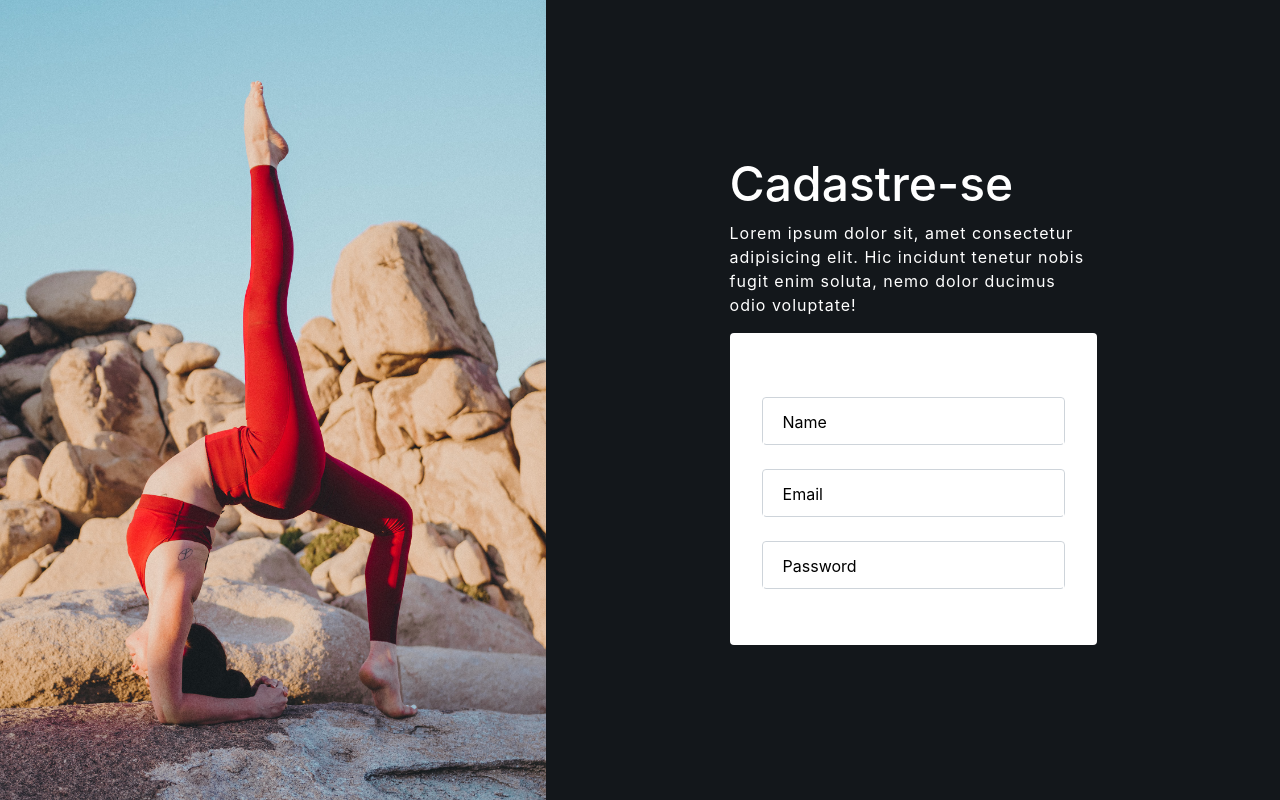
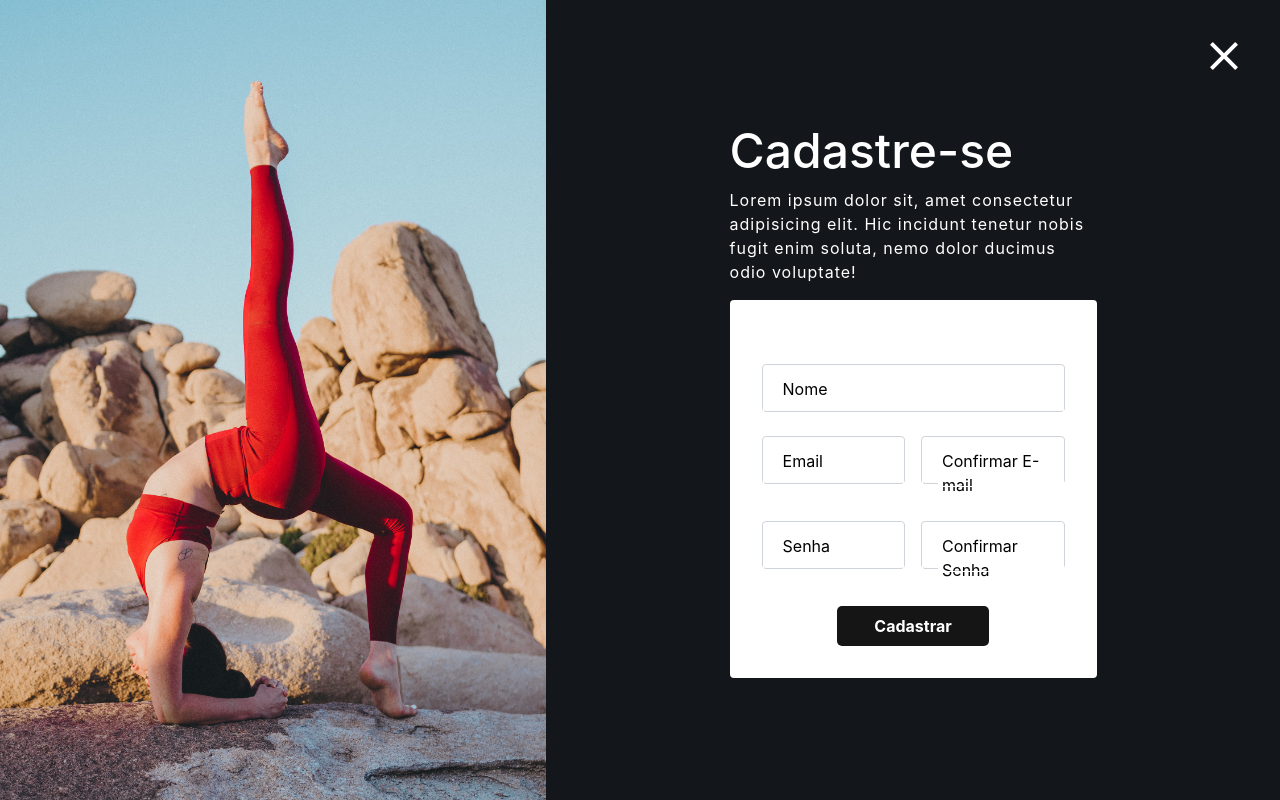
Before and after one commit to diogenesOliver/api-PI, a Vue app in the folder web/: page /#/register in a window 1280 px wide. Built offline with nearby package versions, Linux system fonts and the light colour scheme.

Commit message:
feat: new inputs and X icon

```diff
--- a/web/public/index.html
+++ b/web/public/index.html
@@ -25,6 +25,10 @@
       integrity="sha384-ChfqqxuZUCnJSK3+MXmPNIyE6ZbWh2IMqE241rYiqJxyMiZ6OW/JmZQ5stwEULTy"
       crossorigin="anonymous"
     ></script>
+    <link
+      rel="stylesheet"
+      href="https://fonts.googleapis.com/css2?family=Material+Symbols+Outlined:opsz,wght,FILL,GRAD@20..48,100..700,0..1,-50..200"
+    />
     <title>Projeto Integrador SENAC TECH</title>
   </head>
   <body>
--- a/web/src/views/Register.vue
+++ b/web/src/views/Register.vue
@@ -1,5 +1,8 @@
 <template>
   <section>
+    <router-link to="/">
+        <img class="close-icon" src="@/assets/icons/close_white_48dp.svg" alt="">
+    </router-link>
     <div class="img-box">
         <img src="@/assets/imgs/woman-background.jpg" alt="">
     </div>
@@ -12,49 +15,32 @@
         <form name="contact" class="contact-inform form">
 			<div class="form-control">
 				<input type="text" name="name" class="form-input" placeholder="none" required>
-				<label for="name" class="form-label">Name</label>
+				<label for="name" class="form-label">Nome</label>
 			</div>
-			<div class="form-control">
-				<input type="email" name="email" class="form-input" placeholder="none" required>
-				<label for="email" class="form-label">Email</label>
-			</div>
-			<div class="form-control">
-				<input type="password" name="password" class="form-input" placeholder="none" required>
-				<label for="password" class="form-label">Password</label>
-			</div>
-		</form>
-
-        <!-- <form action="#">
-            <div class="input-box field">
-                <input type="text" id="name" placeholder="Digite seu nome completo">
-                <label for="name">Nome Completo</label>
-            </div>
-
             <div class="input-columns">
-                <div class="input-box email-area field">
-                    <label for="email">Email</label>
-                    <input type="text" id="email" placeholder="Digite seu e-mail">
-                </div>
-                <div class="input-box email-area field">
-                    <label for="confirmEmail">Confirmar Email</label>
-                    <input type="text" id="confirmEmail" placeholder="Confirme seu e-mail">
+                <div class="form-control">
+                    <input type="email" name="email" class="form-input" placeholder="none" required>
+                    <label for="email" class="form-label">Email</label>
+			    </div>
+                <div class="form-control">
+                    <input type="email" name="email" class="form-input" placeholder="none" required>
+                    <label for="email" class="form-label">Confirmar E-mail</label>
                 </div>
             </div>
-
             <div class="input-columns">
-                <div class="input-box email-area">
-                    <label for="password">Senha</label>
-                    <input type="password" id="password" placeholder="*********">
-                </div>
-                <div class="input-box email-area">
-                    <label for="confirmEmail">Confirmar Senha</label>
-                    <input type="password" id="confirmPassword" placeholder="*********">
-                </div>
+                <div class="form-control">
+                    <input type="password" name="password" class="form-input" placeholder="none" required>
+                    <label for="password" class="form-label">Senha</label>
+			    </div>
+                <div class="form-control">
+                    <input type="password" name="password" class="form-input" placeholder="none" required>
+                    <label for="password" class="form-label">Confirmar Senha</label>
+			    </div>
             </div>
-        </form>
-
-        -->
-
+            <div class="submit-button">
+                <input type="submit" value="Cadastrar">
+            </div>
+		</form>
     </div>
   </section>
 </template>
@@ -65,11 +51,18 @@ export default {
 }
 </script>
 
-<style>
+<style scoped>
     section {
+        position: relative;
         display: flex;
         width: 100%;
         height: 100vh;
+    }
+
+    .close-icon {
+        position: absolute;
+        right: 2rem;
+        top: 2rem;
     }
 
     .img-box {
@@ -105,40 +98,14 @@ export default {
         max-width: 500px;
     }
 
-    /* form {
+    form {
         width: 50%;
     }
 
-    .input-box {
+    .input-columns {
         display: flex;
-        flex-direction: column;
-        position: relative;
-        width: 100%;
-    }
-
-
-
-     .input-box label {
-        font-size: .80rem;
-        font-weight: 700;
-        color: rgba(255, 255, 255, 0.7);
-        text-transform: uppercase;
-    }
-
-    .input-box input {
-        padding: 1rem .55rem;
-        background-color: #f5f5f5;
-        border: 1px solid rgba(0, 0, 0, 0.7);
-        border-radius: 5px;
-        outline: none;
-    }
-
-    input:hover {
-        background: #e2eeee;
-        transition: 200ms;
-    } */
-    form {
-        width: 50%;
+        gap: 1rem;
+        margin: .80rem 0;
     }
 
     .form-control {
@@ -226,11 +193,24 @@ export default {
         background: #fff;
     }
 
-    /* .input-columns {
+    .submit-button {
         display: flex;
-        gap: 1rem;
-        margin: .80rem 0;
+        justify-content: center;
     }
 
-    */
+    input[type=submit] {
+        padding: .5rem 1rem;
+        width: 50%;
+        background: #151515;
+        color: #fff;
+        font-weight: 700;
+        border: none;
+        border-radius: 5px;
+        transition: 200ms;
+        cursor: pointer;
+    }
+
+    input[type=submit]:hover {
+        background: #2c2a2a;
+    }
 </style>
```
Also changed, not shown: web/src/assets/icons/close_white_48dp.svg (added).
